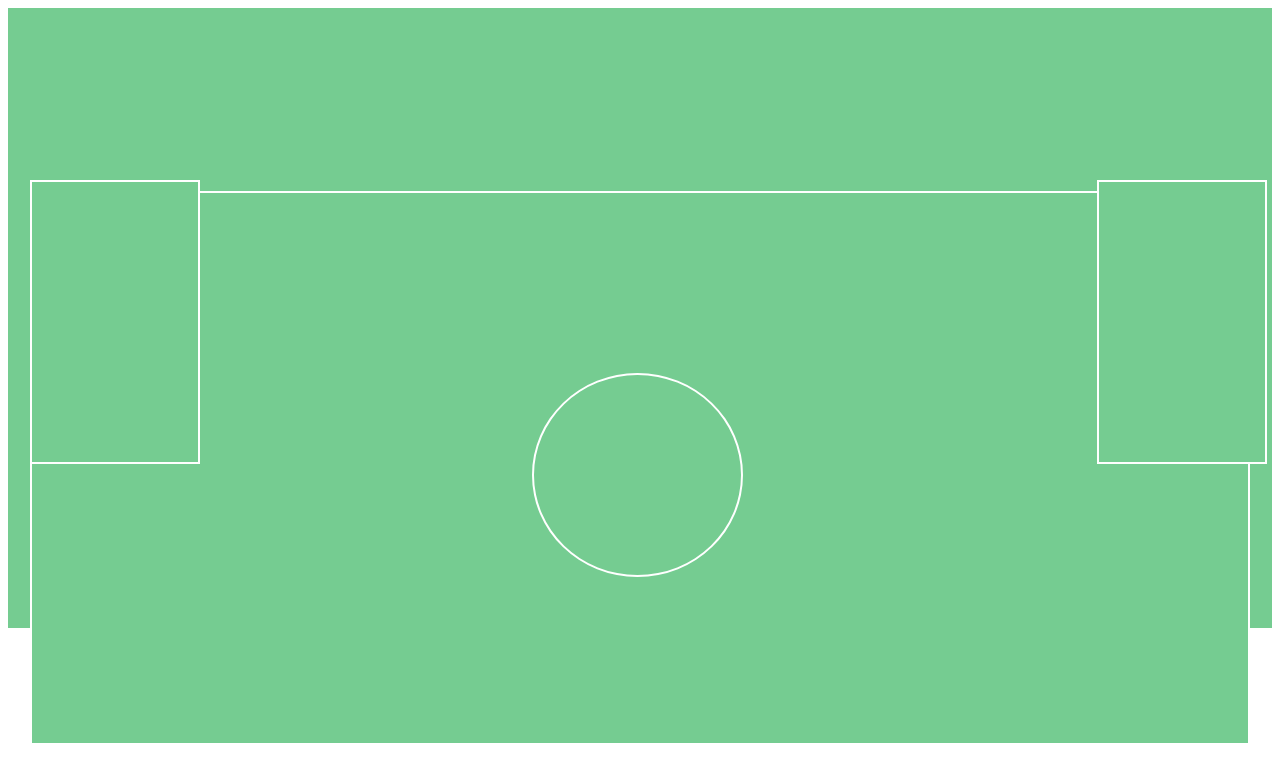
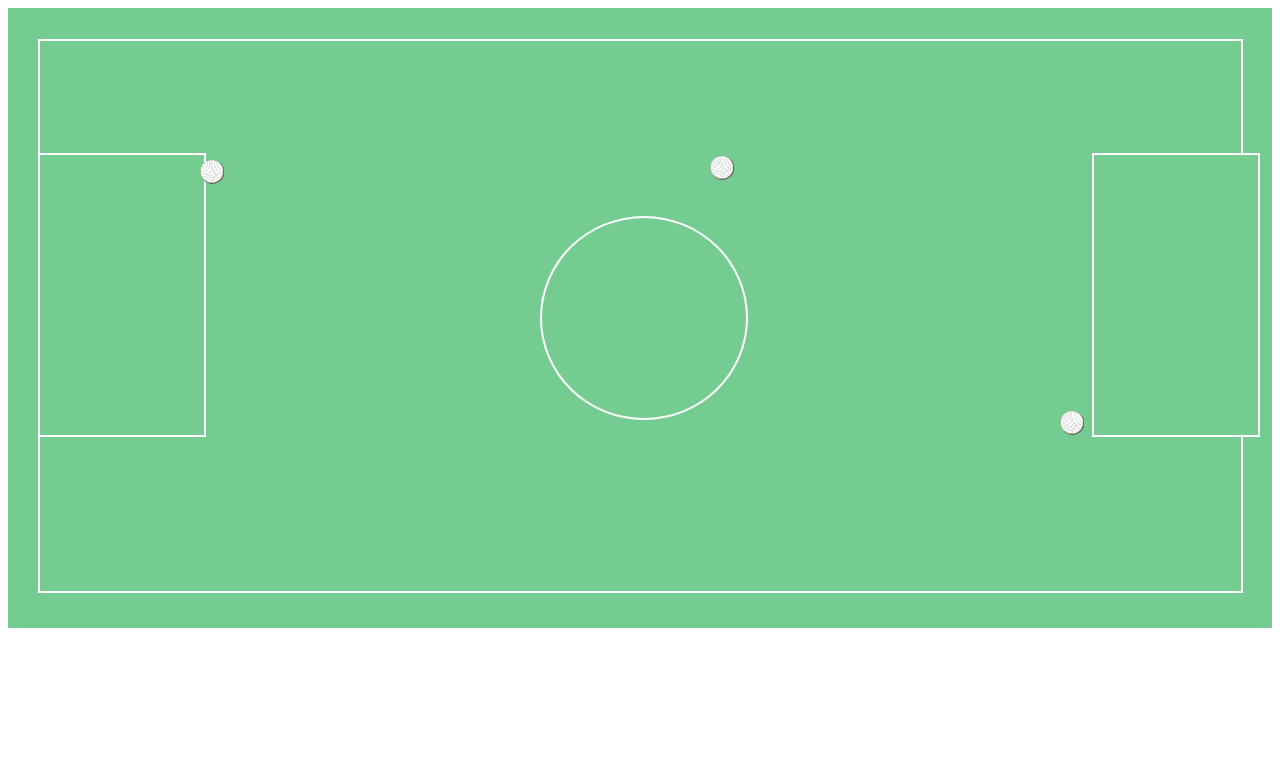
Before and after one commit to NicoleliraC/la-cancha, a plain HTML site: page index.html in a window 1280 px wide. Drawn offline with Linux system fonts and the light colour scheme.

Commit message:
ejercicio resuelto

```diff
--- a/css/main.css
+++ b/css/main.css
@@ -2,6 +2,7 @@
 	width:100%;
 	height:620px;
 	background-color: #75CC91;
+	position: relative;
 }
 .cuadrado{
 	width: 95%;
@@ -10,7 +11,8 @@
 	border :2px solid #FFFFFF;
 	position: absolute;
 	left: 30px;
-	bottom: 55px;
+	bottom: 35px;
+
 }
 .dos{
 	width: 13%;
@@ -19,7 +21,7 @@
 	border :2px solid #FFFFFF;
 	position: absolute;
 	left: 30px;
-	top: 180px;
+	top: 145px;
 
 }
 .tres{
@@ -28,8 +30,8 @@
 	background-color: #75CC91;
 	border :2px solid #FFFFFF;
 	position: absolute;
-	left: 1097px;
-	top: 180px;
+	left: 1084px;
+	top: 145px;
 }
 .circulo {
      width: 17%;
@@ -41,7 +43,21 @@
      border:2px solid #FFFFFF;
      position: absolute;
      left: 500px;
-     top: 180px;
+     top: 175px;
 }
 .bola{
 	position: relative;
+}
+.uno{
+	position: absolute;
+	left: 670px;
+	top: 115px;
+}
+.b2{
+	left: 160px;
+	top: 5px;
+}
+.b3{
+	left:1020px;
+	top: 370px;
+}
--- a/index.html
+++ b/index.html
@@ -9,10 +9,14 @@
 		<div class="cancha">
 			<div class="cuadrado">
 				<img class="bola uno"src ="img/bola.png">
+
+				<img class="bola b3"src ="img/bola.png">
 				<div class="circulo">
 				</div>
 			</div>
-			<div class="cuadrado dos"></div>
+			<div class="cuadrado dos">
+				<img class="bola b2"src ="img/bola.png">
+			</div>
 			<div class="cuadrado tres"></div>
 		</div>
 
```
